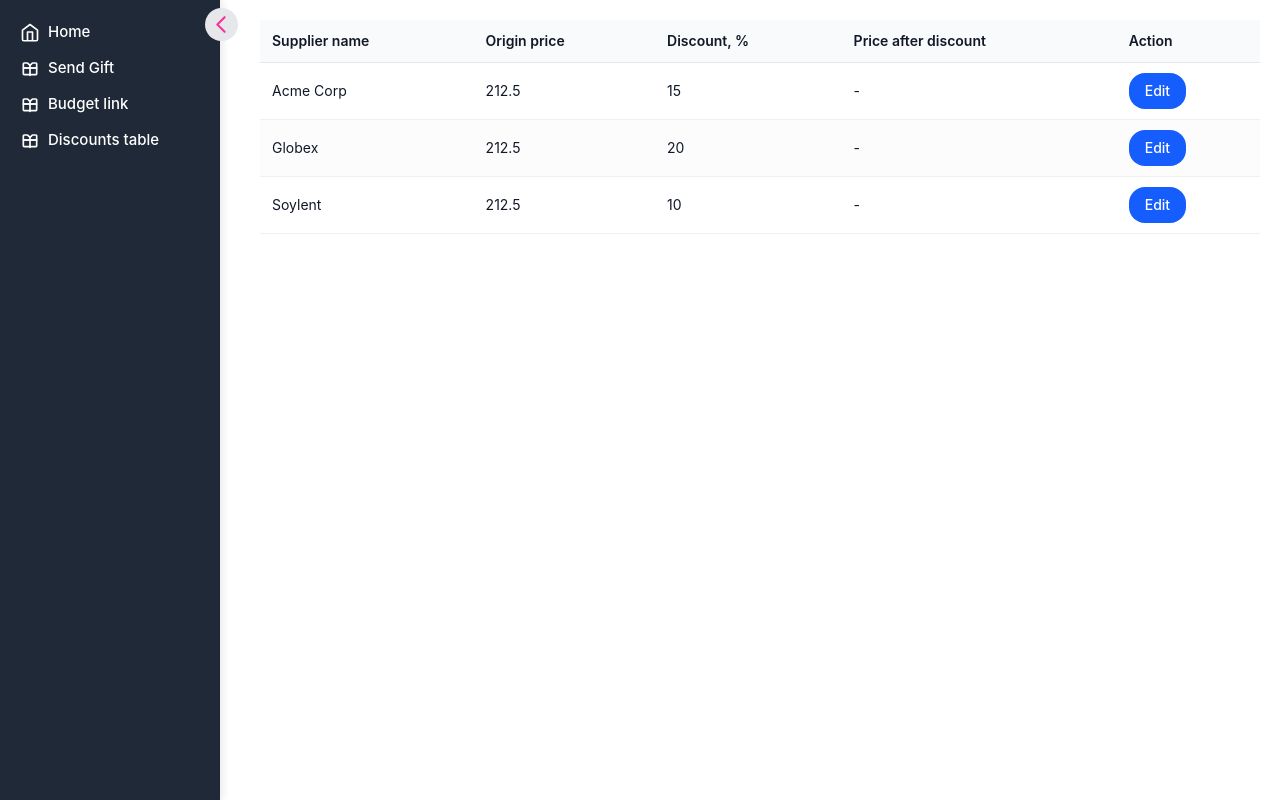
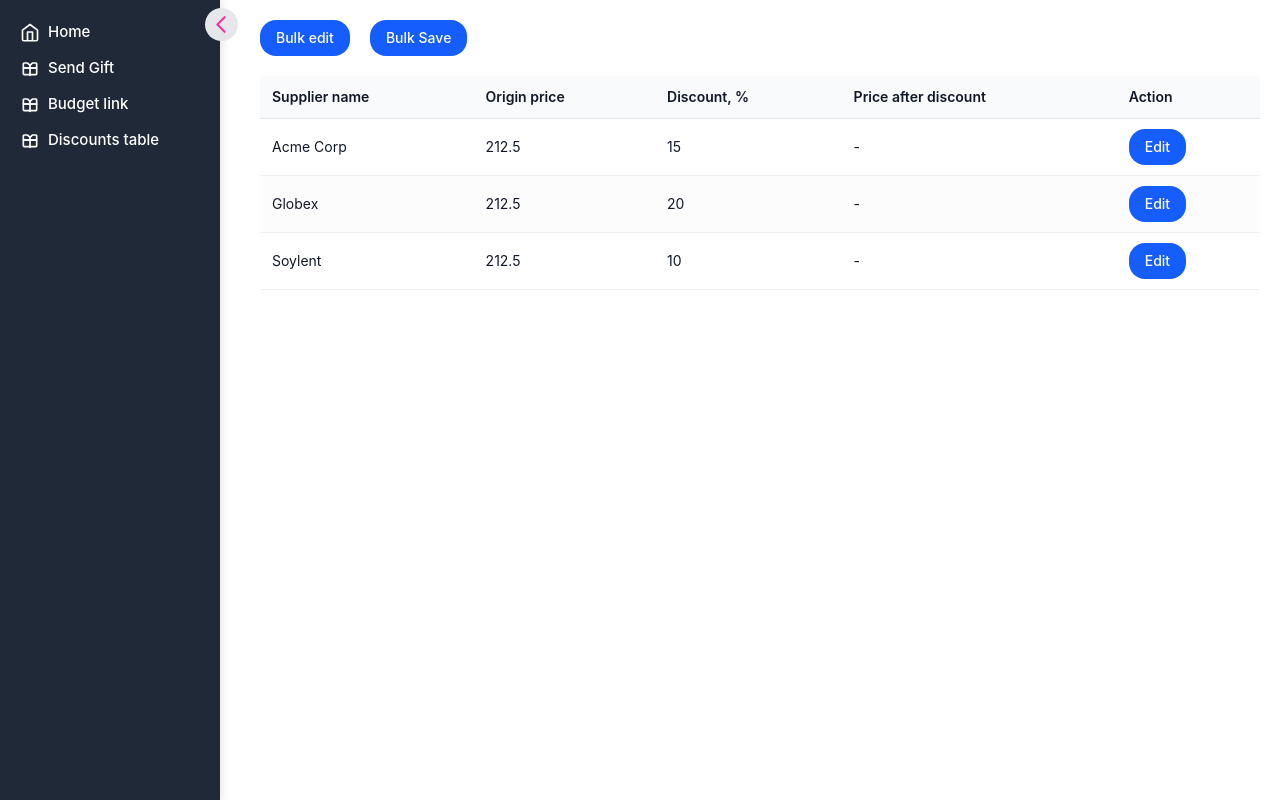
Before and after one commit to Misha158/vue-project, a Vue app: page /discount-suppliers in a window 1280 px wide. Built offline with nearby package versions, Linux system fonts and the light colour scheme.

Commit message:
Discount table - add bulk update

```diff
--- a/src/views/Discount/DiscountsParentView.vue
+++ b/src/views/Discount/DiscountsParentView.vue
@@ -1,6 +1,11 @@
 <template>
   <div>
-    <DiscountsView :columns="columns" :data="supplierDiscounts" @save="onSave" />
+    <DiscountsView
+      :columns="columns"
+      :data="supplierDiscounts"
+      @save="onSave"
+      @saveAll="onSaveAll"
+    />
   </div>
 </template>
 
@@ -66,6 +71,10 @@
     return discount;
   });
 };
+
+const onSaveAll = (editedRows) => {
+  supplierDiscounts.value = editedRows;
+};
 </script>
 
 <style scoped>
--- a/src/views/Discount/DiscountsView.vue
+++ b/src/views/Discount/DiscountsView.vue
@@ -1,5 +1,9 @@
 <template>
   <div>
+    <div class="mb-5">
+      <UiButton @click="onBulkEdit" class="me-5">Bulk edit</UiButton>
+      <UiButton @click="onBulkSave">Bulk Save</UiButton>
+    </div>
     <UiTable :data="data" :columns="columns">
       <template #discount="{ row }">
         <div v-if="editingRows[row.id]">
@@ -33,13 +37,14 @@
   price: number; // исходная цена
 };
 
-defineProps<{
+const props = defineProps<{
   columns: SupplierRow[];
   data: SupplierRow[];
 }>();
 
 const emit = defineEmits<{
   (e: 'save', row: SupplierRow): void;
+  (e: 'saveAll', rows: SupplierRow[]): void;
 }>();
 
 // словарь редактируемых строк
@@ -57,6 +62,21 @@
 
 const onCancel = (row: SupplierRow) => {
   delete editingRows[row.id]; // просто выкидываем изменения
+};
+
+const onBulkEdit = () => {
+  const result = props.data.reduce((acc, item) => {
+    return { ...acc, [item.id]: item };
+  }, {});
+
+  console.log({ result });
+  Object.assign(editingRows, result);
+};
+
+const onBulkSave = () => {
+  const rows = Object.values(editingRows);
+  emit('saveAll', rows);
+  Object.keys(editingRows).forEach((key) => delete editingRows[key]); // очистка
 };
 </script>
 
```
